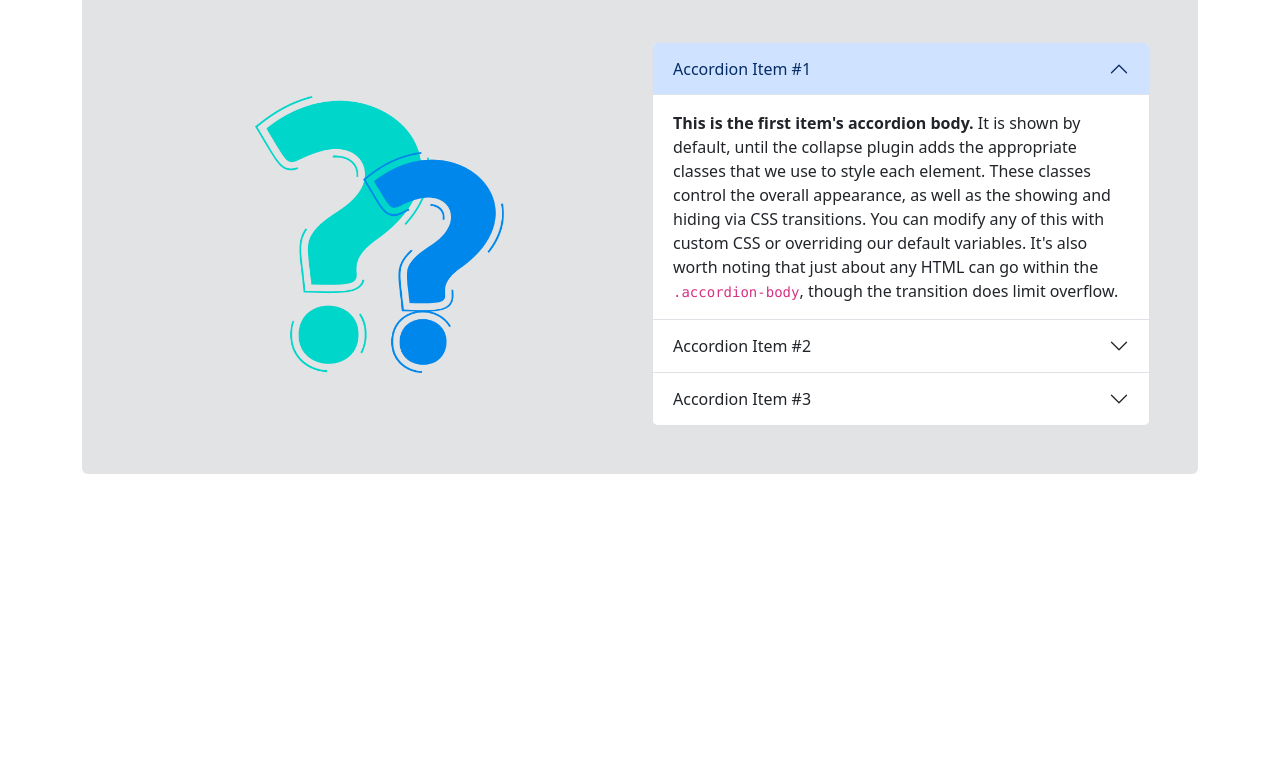
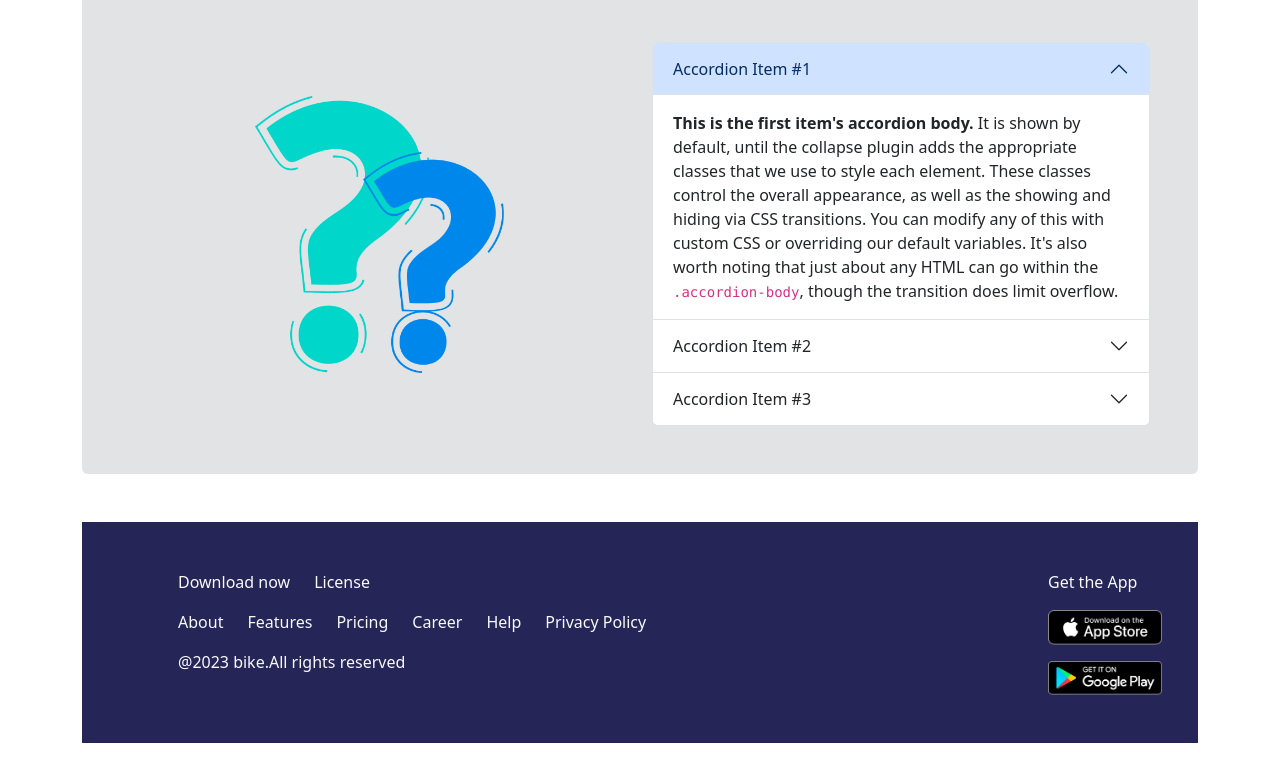
Before and after one commit to Rashedkhandoker/bikerz-zone, a plain HTML site: page index.html in a window 1280 px wide. Shown: the part 2645-3426 px from the top of the page. Before the commit the page ends 3119 px from the top, so only its background shows below. Drawn offline with nearby package versions, Linux system fonts and the light colour scheme.

Commit message:
footer added

```diff
--- a/css/styles.css
+++ b/css/styles.css
@@ -1,3 +1,11 @@
 .bz-p-n-button {
     background-color: rgb(244, 152, 152);
 }
+
+.footer-content {
+    margin-right: 1.5rem;
+}
+
+footer {
+    background-color: rgba(3, 3, 62, 0.863);
+}
--- a/index.html
+++ b/index.html
@@ -274,8 +274,36 @@
             </div>
         </section>
     </main>
-    <footer>
+    <footer class="my-5 text-light">
+        <div class="container p-5 mx-5">
+            <div class="row ">
+                <div class="col-md-10">
+                    <div class="d-flex ">
+                        <p class="footer-content">Download now</p>
+                        <p class="footer-content">License</p>
+                    </div>
 
+                    <div class="d-flex">
+                        <p class="footer-content">About</p>
+                        <p class="footer-content">Features</p>
+                        <p class="footer-content">Pricing</p>
+                        <p class="footer-content">Career</p>
+                        <p class="footer-content">Help</p>
+                        <p class="footer-content">Privacy Policy</p>
+                    </div>
+                    <div>
+                        <p>@2023 bike.All rights reserved</p>
+                    </div>
+                </div>
+                <div class="col-md-2 pe-5">
+                    <p>Get the App</p>
+
+                    <img src="images/ios.png" class="img-fluid mb-3" alt="">
+                    <img src="images/android.png" class="img-fluid" alt="">
+                </div>
+
+            </div>
+        </div>
     </footer>
 
 
```
Also changed, not shown: images/android.png (added), images/ios.png (added).
